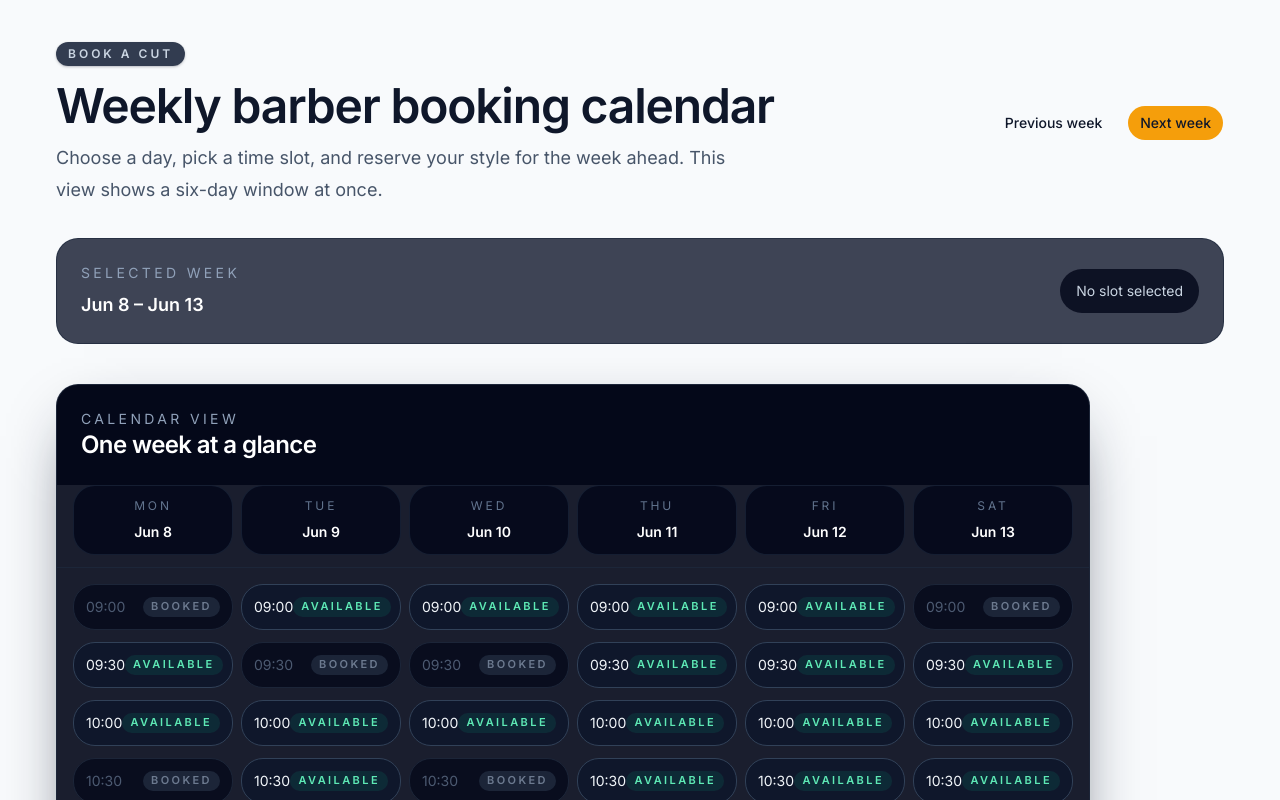
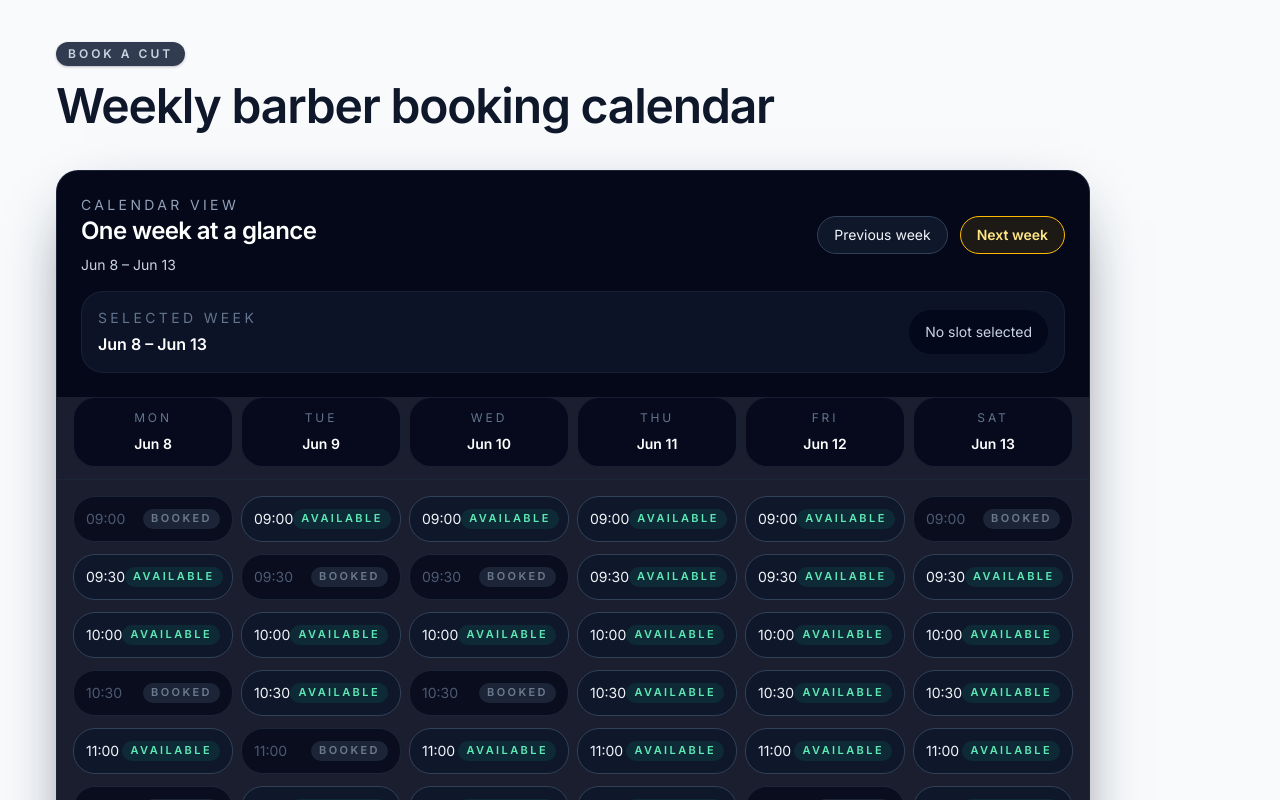
Before and after one commit to Kristiangit/SalongBooking, a Next.js app: page /book in a window 1280 px wide. Shown: the top 800 px of the page. Built offline with nearby package versions, Linux system fonts and the light colour scheme.

Commit message:
fixed calendar header

```diff
--- a/src/components/booking/booking-page.tsx
+++ b/src/components/booking/booking-page.tsx
@@ -4,7 +4,6 @@ import { useMemo, useState } from "react"
 
 import { Badge } from "@/components/ui/badge"
 import { Button } from "@/components/ui/button"
-import { BookingHeader } from "@/components/booking/booking-header"
 import { WeeklyCalendar } from "@/components/booking/weekly-calendar"
 import { AppointmentPanel } from "@/components/booking/appointment-panel"
 
@@ -102,33 +101,16 @@ export default function BookingPage() {
               <h1 className="mt-4 text-4xl font-semibold tracking-tight text-foreground sm:text-5xl">
                 Weekly barber booking calendar
               </h1>
-              <p className="mt-3 max-w-2xl text-base leading-8 text-muted sm:text-lg">
-                Choose a day, pick a time slot, and reserve your style for the week ahead. This view shows a six-day window at once.
-              </p>
-            </div>
-            <div className="flex items-center gap-3">
-              <Button variant="ghost" onClick={handlePreviousWeek}>
-                Previous week
-              </Button>
-              <Button variant="default" onClick={handleNextWeek}>
-                Next week
-              </Button>
             </div>
           </div>
 
-          <BookingHeader
-            weekLabel={formatWeekLabel(weekStart)}
-            selectedDay={selectedDay}
-            selectedSlot={selectedSlot}
-            formatShortDate={formatShortDate}
-            weekdays={weekdays}
-          />
         </div>
 
         <section className="grid gap-10 lg:grid-cols-[1.6fr_0.9fr]">
           <WeeklyCalendar
             week={week}
             weekdays={weekdays}
+            weekLabel={formatWeekLabel(weekStart)}
             availableSlots={availableSlots}
             selectedSlot={selectedSlot}
             selectedDay={selectedDay}
@@ -137,6 +119,8 @@ export default function BookingPage() {
               setSelectedSlot(slot.time)
               setSelectedDay(day)
             }}
+            onPreviousWeek={handlePreviousWeek}
+            onNextWeek={handleNextWeek}
           />
 
           {/* <AppointmentPanel
--- a/src/components/booking/weekly-calendar.tsx
+++ b/src/components/booking/weekly-calendar.tsx
@@ -9,24 +9,69 @@ interface Slot {
 interface WeeklyCalendarProps {
   week: Date[]
   weekdays: string[]
-  availableSlots: Record<string, Slot[]>
+  weekLabel: string
   selectedDay: Date | null
   selectedSlot: string | null
+  availableSlots: Record<string, Slot[]>
   onSelectSlot: (day: Date, slot: Slot) => void
+  onPreviousWeek: () => void
+  onNextWeek: () => void
 }
 
 function getWeekdayLabel(date: Date, weekdays: string[]) {
   return weekdays[(date.getDay() + 6) % 7]
 }
 
-export function WeeklyCalendar({ week, weekdays, availableSlots, selectedDay, selectedSlot, onSelectSlot }: WeeklyCalendarProps) {
+export function WeeklyCalendar({
+  week,
+  weekdays,
+  weekLabel,
+  selectedDay,
+  selectedSlot,
+  availableSlots,
+  onSelectSlot,
+  onPreviousWeek,
+  onNextWeek,
+}: WeeklyCalendarProps) {
   return (
     <Card className="w-fit overflow-hidden">
       <CardHeader className="bg-slate-950/90 p-6">
-        <div className="flex flex-col gap-2 sm:flex-row sm:items-end sm:justify-between">
+        <div className="flex flex-col gap-4 sm:items-center sm:justify-between sm:flex-row">
           <div>
             <p className="text-sm uppercase tracking-[0.24em] text-slate-400">Calendar view</p>
             <CardTitle>One week at a glance</CardTitle>
+            <p className="mt-2 text-sm text-slate-300">{weekLabel}</p>
+          </div>
+          <div className="flex flex-wrap items-center gap-3">
+            <button
+              type="button"
+              onClick={onPreviousWeek}
+              className="rounded-full border border-slate-700 bg-slate-900 px-4 py-2 text-sm text-slate-100 transition hover:border-amber-400/70 hover:bg-slate-900/95"
+            >
+              Previous week
+            </button>
+            <button
+              type="button"
+              onClick={onNextWeek}
+              className="rounded-full border border-amber-400 bg-amber-400/10 px-4 py-2 text-sm font-semibold text-amber-200 transition hover:bg-amber-400/20"
+            >
+              Next week
+            </button>
+          </div>
+        </div>
+
+        <div className="mt-4 flex flex-col gap-3 rounded-3xl border border-slate-800/70 bg-slate-900/80 p-4 text-sm text-slate-300 sm:flex-row sm:items-center sm:justify-between">
+          <div>
+            <p className="uppercase tracking-[0.24em] text-slate-500">Selected week</p>
+            <p className="mt-1 text-base font-semibold text-white">{weekLabel}</p>
+          </div>
+          <div className="rounded-3xl bg-slate-950/80 px-4 py-3 text-sm text-slate-300">
+            {selectedDay
+              ? `${getWeekdayLabel(selectedDay, weekdays)}, ${new Intl.DateTimeFormat("en-US", {
+                  month: "short",
+                  day: "numeric",
+                }).format(selectedDay)} @ ${selectedSlot ?? "no slot"}`
+              : "No slot selected"}
           </div>
         </div>
       </CardHeader>
```
